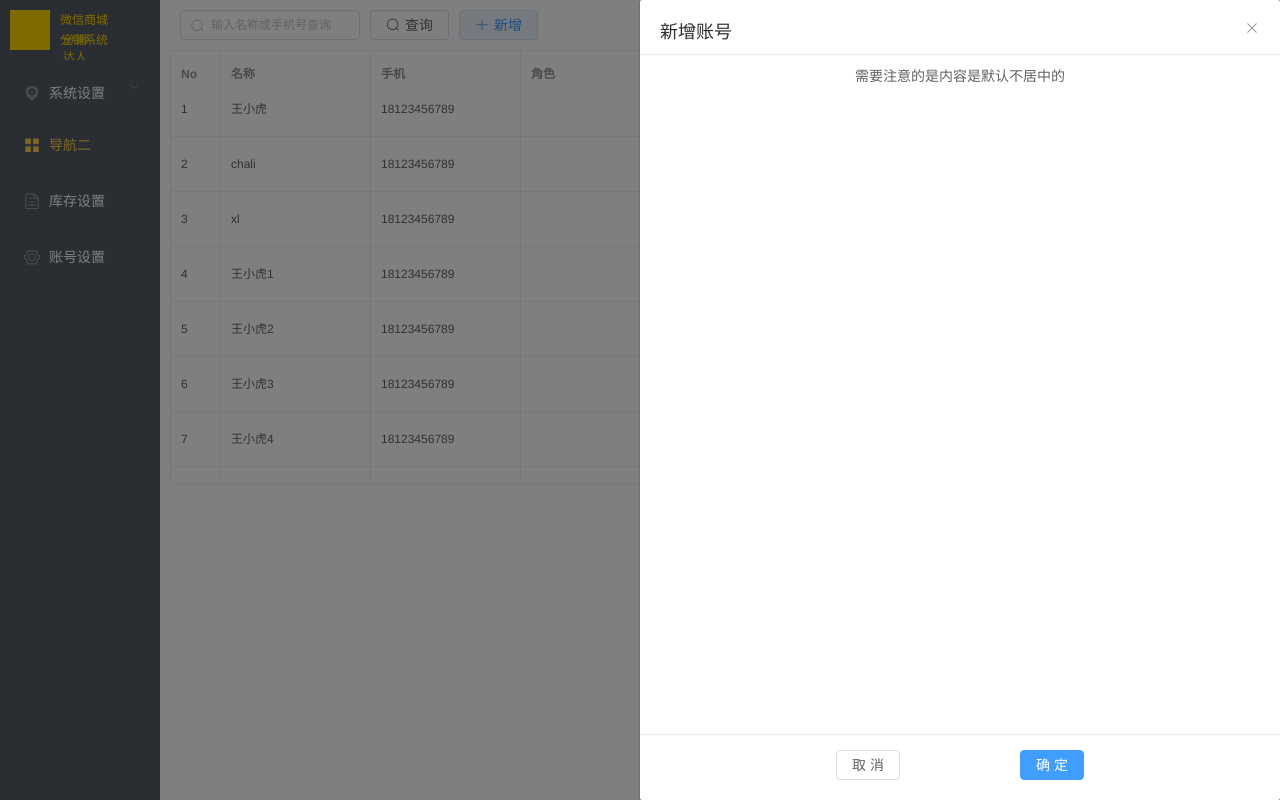
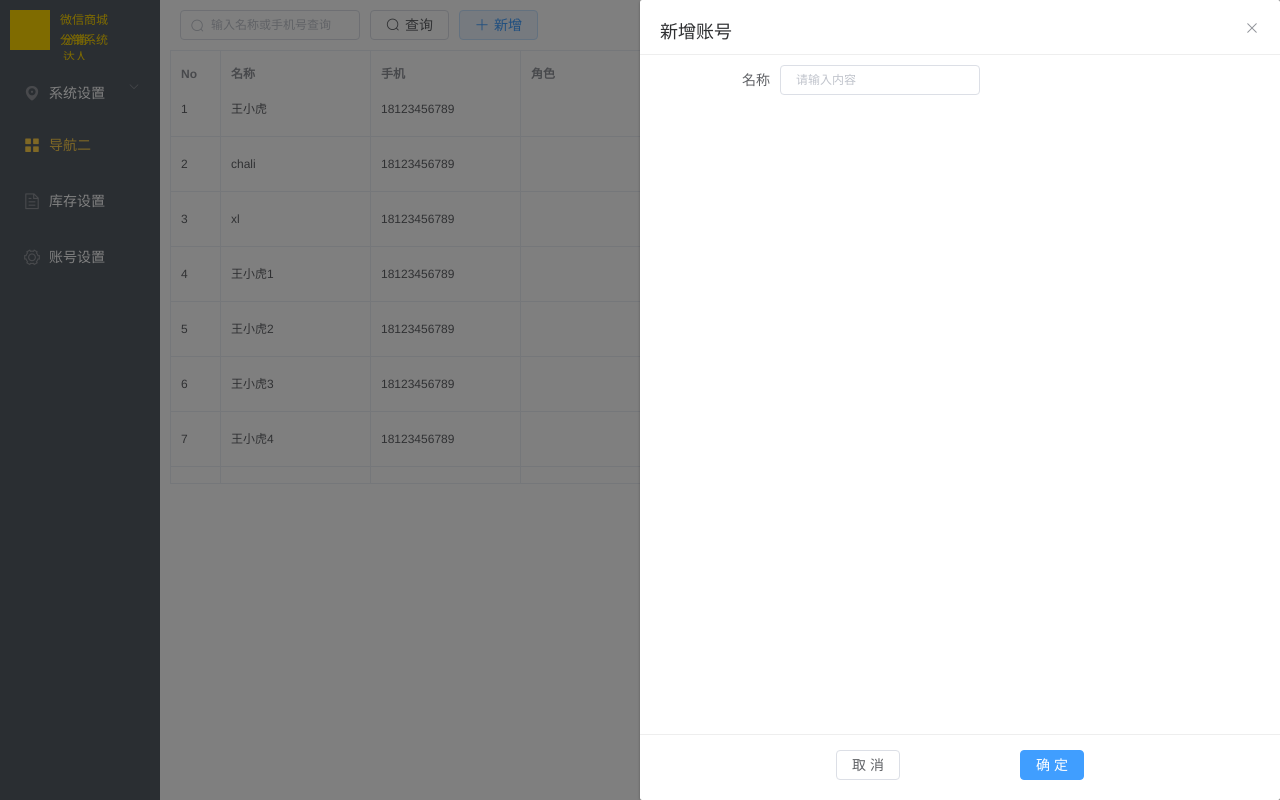
Before and after one commit to 572923574/NewSellOperateSystemH5, a Vue app: page / in a window 1280 px wide. Both pictures are taken after a click on the button "新增". Built offline with nearby package versions, Linux system fonts and the light colour scheme.

Commit message:
封装dialog弹框

```diff
--- a/src/components/dialog/Dialog.vue
+++ b/src/components/dialog/Dialog.vue
@@ -1,10 +1,6 @@
 <template>
     <el-dialog custom-class="DialogCss" :title="dialogData.title" :visible.sync="showDialog">
-
-        <div slot-scope="">
-
-            <span>需要注意的是内容是默认不居中的</span>
-        </div>
+        <slot name="dialogContent"></slot>
         <div slot="footer" class="dialog-footer">
             <el-button @click="cancelFn">取 消</el-button>
             <el-button class="dialogOk" type="primary" @click="okFn">确 定</el-button>
--- /dev/null
+++ b/src/components/form/AccountForm.vue
@@ -0,0 +1,36 @@
+<template>
+    <div>
+        <div class="formRow">
+            <div class="formRowItem">
+                <div class="rowItemLabel">{{accountLabel.nameLabel}}</div>
+                <el-input class="nameInput rowInput" v-model="input" placeholder="请输入内容"></el-input>
+            </div>
+        </div>
+    </div>
+</template>
+<script>
+export default {
+    data(){
+        return{
+            accountLabel:{
+                nameLabel:"名称",
+            }
+        }
+    }
+}
+</script>
+
+<style lang="less" scoped>
+.rowItemLabel{
+    // 输入框label
+    width: 100px;
+    float: left;
+    line-height: 30px;
+    text-align: right;
+}
+.rowInput{
+    width: 200px;
+    float: left;
+    margin:0 10px;
+}
+</style>
--- a/src/views/accountSet/Account.vue
+++ b/src/views/accountSet/Account.vue
@@ -16,17 +16,21 @@
 		<div>
 			<TableDemo :tableData="tableData"></TableDemo>
 		</div>
-		<Dialog :dialogData="dialogData" ref="AccountDialog"></Dialog>
+		<Dialog :dialogData="dialogData" ref="AccountDialog">
+			<AccountForm slot="dialogContent">我是呵呵</AccountForm>
+		</Dialog>
 	</div>
 </template>
 
 <script>
 import TableDemo from '@/components/table/tableDemo.vue';
 import Dialog from '@/components/dialog/Dialog.vue';
+import AccountForm from '@/components/form/AccountForm.vue';
 export default {
 	components:{
 		TableDemo,
-		Dialog
+		Dialog,
+		AccountForm
 	},
 	data() {
 		return {
```
